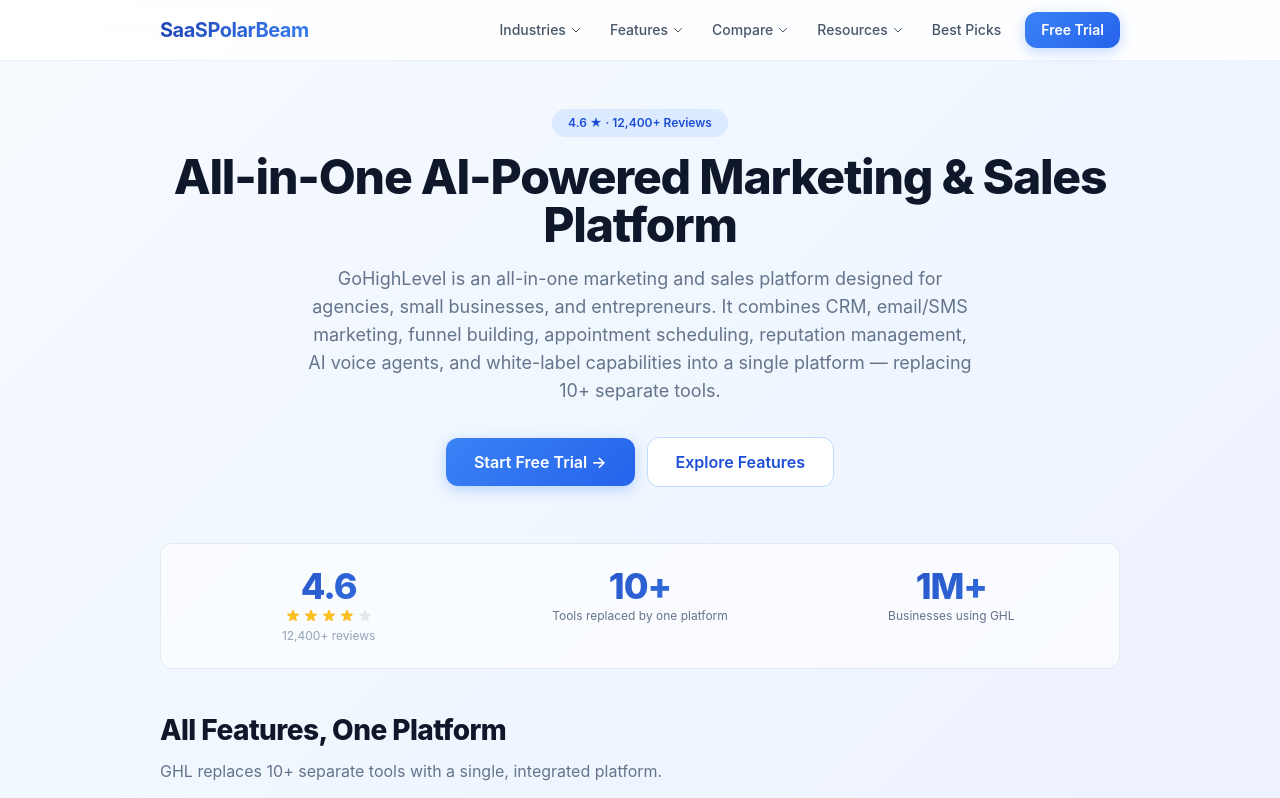
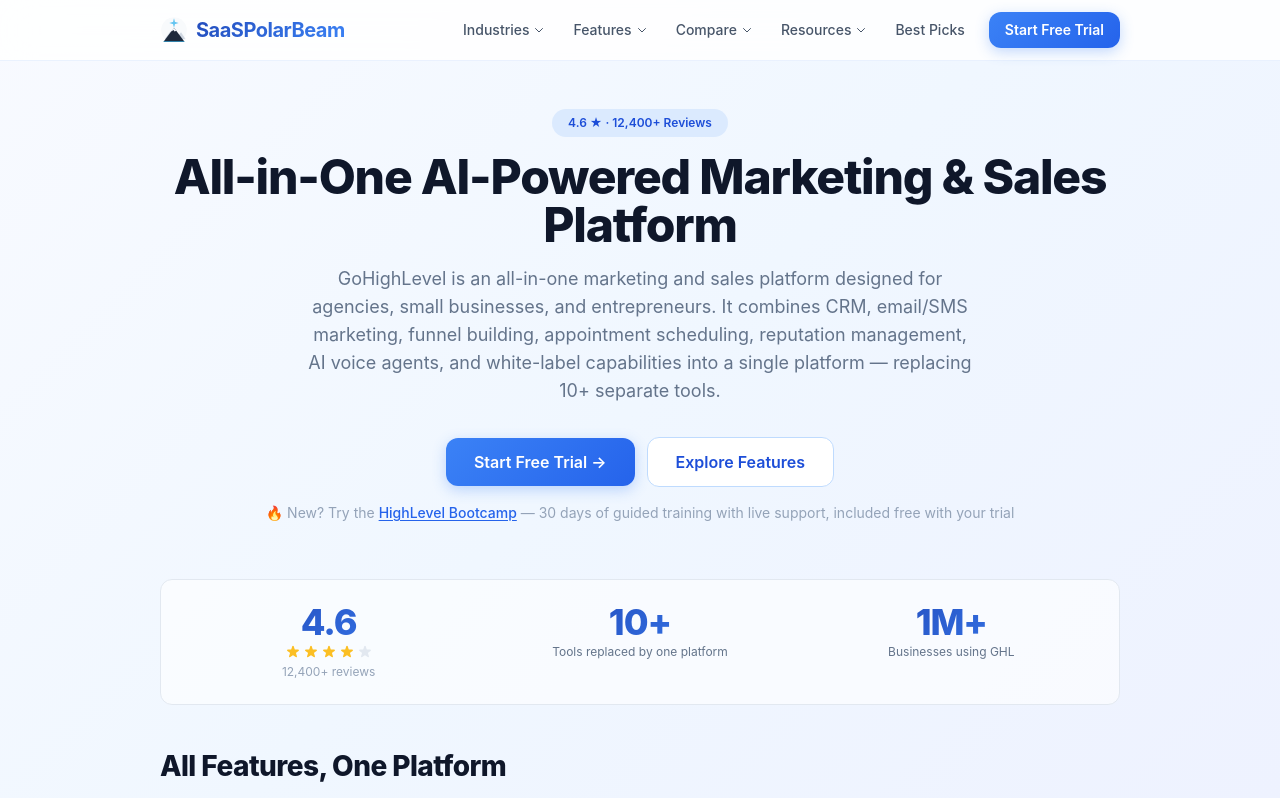
Before and after one commit to wonderer693-lab/testing123Abc, a Next.js app: page / in a window 1280 px wide. Shown: the top 798 px of the page. Built offline with nearby package versions, Linux system fonts and the light colour scheme.

Commit message:
Add 7 affiliate links, bootcamp CTA, upgrade prompts

```diff
--- a/app/layout.tsx
+++ b/app/layout.tsx
@@ -25,7 +25,7 @@
   فَلَا مُمۡسِكَ لَهَا
 */
 import type { Metadata } from "next";
-import { getSite, getTool, getFeatures, getGuides, getCompetitors, getAudiences } from "@/lib/data";
+import { getSite, getTool, getFeatures, getGuides, getCompetitors, getAudiences, getAffiliateLink, getAffiliateLinkSaaSUpgrade } from "@/lib/data";
 import "./globals.css";
 
 const site = getSite();
@@ -48,6 +48,8 @@
 };
 
 export default function RootLayout({ children }: { children: React.ReactNode }) {
+  const trialLink = getAffiliateLink();
+  const saasUpgradeLink = getAffiliateLinkSaaSUpgrade();
   return (
     <html lang="en">
       <body>
@@ -55,8 +57,22 @@
           <div className="mx-auto flex max-w-5xl items-center justify-between px-4 py-3 sm:px-6 lg:px-8">
             <a
               href="/"
-              className="text-xl font-bold tracking-tight gradient-text-blue"
+              className="flex items-center gap-2 text-xl font-bold tracking-tight gradient-text-blue"
             >
+              <svg width="28" height="28" viewBox="0 0 240 240" fill="none" xmlns="http://www.w3.org/2000/svg" className="shrink-0">
+                <circle cx="120" cy="120" r="110" fill="#F8FAFC"/>
+                <g>
+                  <path d="M120 20 L126 54 L160 60 L126 66 L120 100 L114 66 L80 60 L114 54 Z" fill="#0EA5E9"/>
+                  <path d="M120 45 L123 57 L135 60 L123 63 L120 75 L117 63 L105 60 L117 57 Z" fill="#BAE6FD"/>
+                </g>
+                <g>
+                  <path d="M40 200 L90 130 L140 200 Z" fill="#94A3B8" opacity="0.4"/>
+                  <path d="M130 200 L180 140 L220 200 Z" fill="#94A3B8" opacity="0.4"/>
+                  <path d="M30 220 L120 100 L210 220 Z" fill="#1E293B"/>
+                  <path d="M120 100 L140 126 L125 132 L115 120 L100 130 L95 125 Z" fill="#F1F5F9"/>
+                </g>
+                <rect x="30" y="215" width="180" height="4" rx="2" fill="#0EA5E9"/>
+              </svg>
               {site.name}
             </a>
             <nav className="hidden items-center gap-1 sm:flex">
@@ -105,7 +121,7 @@
                 </div>
               </div>
               <a href="/best" className="nav-link px-3 py-2 text-sm">Best Picks</a>
-              <a href={tool.website} target="_blank" rel="noopener noreferrer nofollow" className="ml-2 btn-primary !py-2 !px-4 text-sm">Free Trial</a>
+              <a href={trialLink} target="_blank" rel="noopener noreferrer nofollow" className="ml-2 btn-primary !py-2 !px-4 text-sm">Start Free Trial</a>
             </nav>
             <details className="sm:hidden">
               <summary className="flex cursor-pointer items-center gap-2 rounded-lg p-2 text-slate-600">
@@ -134,7 +150,7 @@
                   ))}
                   <hr className="my-2 border-blue-100" />
                   <a href="/best" className="block rounded-lg px-3 py-2 text-sm font-medium text-blue-600 hover:bg-blue-50">Best Picks</a>
-                  <a href={tool.website} target="_blank" rel="noopener noreferrer nofollow" className="mt-3 btn-primary block text-center text-sm">Free Trial</a>
+                  <a href={trialLink} target="_blank" rel="noopener noreferrer nofollow" className="mt-3 btn-primary block text-center text-sm">Start Free Trial</a>
                 </div>
               </div>
             </details>
@@ -149,6 +165,20 @@
           <div className="mx-auto max-w-5xl px-4 py-12 sm:px-6 lg:px-8">
             <div className="grid gap-8 sm:grid-cols-3">
               <div>
+                <svg width="32" height="32" viewBox="0 0 240 240" fill="none" xmlns="http://www.w3.org/2000/svg" className="mb-2">
+                  <circle cx="120" cy="120" r="110" fill="#F8FAFC"/>
+                  <g>
+                    <path d="M120 20 L126 54 L160 60 L126 66 L120 100 L114 66 L80 60 L114 54 Z" fill="#0EA5E9"/>
+                    <path d="M120 45 L123 57 L135 60 L123 63 L120 75 L117 63 L105 60 L117 57 Z" fill="#BAE6FD"/>
+                  </g>
+                  <g>
+                    <path d="M40 200 L90 130 L140 200 Z" fill="#94A3B8" opacity="0.4"/>
+                    <path d="M130 200 L180 140 L220 200 Z" fill="#94A3B8" opacity="0.4"/>
+                    <path d="M30 220 L120 100 L210 220 Z" fill="#1E293B"/>
+                    <path d="M120 100 L140 126 L125 132 L115 120 L100 130 L95 125 Z" fill="#F1F5F9"/>
+                  </g>
+                  <rect x="30" y="215" width="180" height="4" rx="2" fill="#0EA5E9"/>
+                </svg>
                 <h3 className="mb-3 text-sm font-semibold text-slate-800">{site.name}</h3>
                 <p className="text-sm leading-relaxed text-slate-500">{site.tagline}</p>
               </div>
@@ -157,7 +187,8 @@
                 <div className="space-y-2 text-sm text-slate-500">
                   <a href="/" className="block hover:text-blue-600 transition-colors">Home</a>
                   <a href="/best" className="block hover:text-blue-600 transition-colors">Best Picks</a>
-                  <a href={tool.website} target="_blank" rel="noopener noreferrer nofollow" className="block hover:text-blue-600 transition-colors">{tool.name} Official</a>
+                  <a href={trialLink} target="_blank" rel="noopener noreferrer nofollow" className="block hover:text-blue-600 transition-colors">Start Free Trial</a>
+                  <a href={saasUpgradeLink} target="_blank" rel="noopener noreferrer nofollow" className="block text-xs text-slate-400 hover:text-blue-600 transition-colors">Already a member? Upgrade to SaaS Pro →</a>
                 </div>
               </div>
               <div>
--- a/app/page.tsx
+++ b/app/page.tsx
@@ -1,5 +1,5 @@
 import Link from "next/link";
-import { getAudiences, getProblems, getTool, getFeatures, getGuides, getCompetitors } from "@/lib/data";
+import { getAudiences, getProblems, getTool, getFeatures, getGuides, getCompetitors, getAffiliateLink, getAffiliateLinkBootcamp, getAffiliateLinkUpgrade, getAffiliateLinkSaaSUpgrade } from "@/lib/data";
 import TrustBar from "@/components/TrustBar";
 import PricingChart from "@/components/PricingChart";
 import FeatureMatrix from "@/components/FeatureMatrix";
@@ -12,6 +12,10 @@
   const features = getFeatures();
   const guides = getGuides();
   const competitors = getCompetitors();
+  const trialLink = getAffiliateLink();
+  const bootcampLink = getAffiliateLinkBootcamp();
+  const upgradeLink = getAffiliateLinkUpgrade();
+  const saasUpgradeLink = getAffiliateLinkSaaSUpgrade();
 
   return (
     <div className="animate-fade-in">
@@ -26,13 +30,16 @@
           {tool.description}
         </p>
         <div className="mt-8 flex flex-wrap items-center justify-center gap-3">
-          <a href={tool.website} target="_blank" rel="noopener noreferrer nofollow" className="btn-primary text-base">
+          <a href={trialLink} target="_blank" rel="noopener noreferrer nofollow" className="btn-primary text-base">
             Start Free Trial →
           </a>
           <a href="#features" className="btn-secondary text-base">
             Explore Features
           </a>
         </div>
+        <p className="mt-4 text-sm text-slate-400">
+          🔥 New? Try the <a href={bootcampLink} target="_blank" rel="noopener noreferrer nofollow" className="font-medium text-blue-600 hover:text-blue-700 underline underline-offset-2">HighLevel Bootcamp</a> — 30 days of guided training with live support, included free with your trial
+        </p>
       </section>
 
       <TrustBar />
@@ -121,6 +128,21 @@
 
       <PricingChart />
 
+      <div className="mb-16 grid gap-4 sm:grid-cols-2">
+        <div className="card-solid p-5 text-center">
+          <p className="text-sm text-slate-500">Already on the Starter plan?</p>
+          <a href={upgradeLink} target="_blank" rel="noopener noreferrer nofollow" className="mt-2 inline-flex items-center gap-1 text-sm font-semibold text-blue-600 hover:text-blue-700 transition-colors">
+            Upgrade to Unlimited and unlock the full platform →
+          </a>
+        </div>
+        <div className="card-solid p-5 text-center">
+          <p className="text-sm text-slate-500">Running an agency or SaaS?</p>
+          <a href={saasUpgradeLink} target="_blank" rel="noopener noreferrer nofollow" className="mt-2 inline-flex items-center gap-1 text-sm font-semibold text-blue-600 hover:text-blue-700 transition-colors">
+            Move to SaaS Pro — white-label, sub-accounts, and client management →
+          </a>
+        </div>
+      </div>
+
       <section className="mb-16">
         <h2 className="section-title">Quick Start Guides</h2>
         <p className="section-subtitle">Step-by-step tutorials to get the most out of {tool.name}.</p>
--- a/components/AffiliateCta.tsx
+++ b/components/AffiliateCta.tsx
@@ -1,7 +1,10 @@
-import { getAffiliateLink, getTool } from "@/lib/data";
+import { getAffiliateLink, getTool, getAffiliateLinkBootcamp, getAffiliateLinkAI, getAffiliateLinkSaaSUpgrade } from "@/lib/data";
 
 export default function AffiliateCta({ text, className }: { text?: string; className?: string }) {
   const link = getAffiliateLink();
+  const bootcampLink = getAffiliateLinkBootcamp();
+  const aiLink = getAffiliateLinkAI();
+  const saasUpgradeLink = getAffiliateLinkSaaSUpgrade();
   const tool = getTool();
   return (
     <div className={`my-10 overflow-hidden rounded-xl border border-blue-200/50 bg-gradient-to-r from-blue-50 via-white to-blue-50 p-6 text-center sm:p-8 ${className || ""}`}>
@@ -22,6 +25,11 @@
         >
           {text || `Try ${tool.name} Free →`}
         </a>
+        <div className="mt-4 space-y-1.5 text-xs text-slate-400">
+          <p>🔥 <a href={bootcampLink} target="_blank" rel="noopener noreferrer nofollow" className="text-slate-500 hover:text-blue-600 transition-colors">HighLevel Bootcamp</a> — 30-day guided setup with live training, free with your trial</p>
+          <p>🤖 <a href={aiLink} target="_blank" rel="noopener noreferrer nofollow" className="text-slate-500 hover:text-blue-600 transition-colors">Meet GHL's AI Employee</a> — automated call answering, lead qualification, and booking</p>
+          <p>⬆️ <a href={saasUpgradeLink} target="_blank" rel="noopener noreferrer nofollow" className="text-slate-500 hover:text-blue-600 transition-colors">Already a GHL customer?</a> Unlock the full SaaS Pro experience with white-label and client management</p>
+        </div>
       </div>
     </div>
   );
--- a/data/tools.json
+++ b/data/tools.json
@@ -12,6 +12,12 @@
     "description": "GoHighLevel is an all-in-one marketing and sales platform designed for agencies, small businesses, and entrepreneurs. It combines CRM, email/SMS marketing, funnel building, appointment scheduling, reputation management, AI voice agents, and white-label capabilities into a single platform — replacing 10+ separate tools.",
     "website": "https://www.gohighlevel.com",
     "affiliateLink": "",
+    "affiliateLinkAnnual": "https://www.gohighlevel.com/annual?fp_ref=7vvgg2",
+    "affiliateLinkSaaSPro": "https://www.gohighlevel.com/protrial?fp_ref=7vvgg2",
+    "affiliateLinkBootcamp": "https://www.gohighlevel.com/highlevel-bootcamp?fp_ref=7vvgg2",
+    "affiliateLinkAI": "https://www.gohighlevel.com/ai?fp_ref=7vvgg2",
+    "affiliateLinkUpgrade": "https://www.gohighlevel.com/297upgrade?fp_ref=7vvgg2",
+    "affiliateLinkSaaSUpgrade": "https://gohighlevel.com/saasupgrade?fp_ref=7vvgg2",
     "rating": 4.6,
     "reviewCount": 12400,
     "pricing": {
--- a/lib/data.ts
+++ b/lib/data.ts
@@ -63,6 +63,30 @@
   return data.tool.affiliateLink || "[YOUR_AFFILIATE_LINK]";
 }
 
+export function getAffiliateLinkAnnual(): string {
+  return data.tool.affiliateLinkAnnual || getAffiliateLink();
+}
+
+export function getAffiliateLinkSaaSPro(): string {
+  return data.tool.affiliateLinkSaaSPro || getAffiliateLink();
+}
+
+export function getAffiliateLinkBootcamp(): string {
+  return data.tool.affiliateLinkBootcamp || getAffiliateLink();
+}
+
+export function getAffiliateLinkAI(): string {
+  return data.tool.affiliateLinkAI || getAffiliateLink();
+}
+
+export function getAffiliateLinkUpgrade(): string {
+  return data.tool.affiliateLinkUpgrade || getAffiliateLink();
+}
+
+export function getAffiliateLinkSaaSUpgrade(): string {
+  return data.tool.affiliateLinkSaaSUpgrade || getAffiliateLink();
+}
+
 export function formatPrice(price: number): string {
   return `$${price}/month`;
 }
--- a/lib/types.ts
+++ b/lib/types.ts
@@ -89,6 +89,12 @@
   description: string
   website: string
   affiliateLink: string
+  affiliateLinkAnnual?: string
+  affiliateLinkSaaSPro?: string
+  affiliateLinkBootcamp?: string
+  affiliateLinkAI?: string
+  affiliateLinkUpgrade?: string
+  affiliateLinkSaaSUpgrade?: string
   rating: number
   reviewCount: number
   pricing: Pricing
```
Also changed, not shown: public/logo.svg (added).
